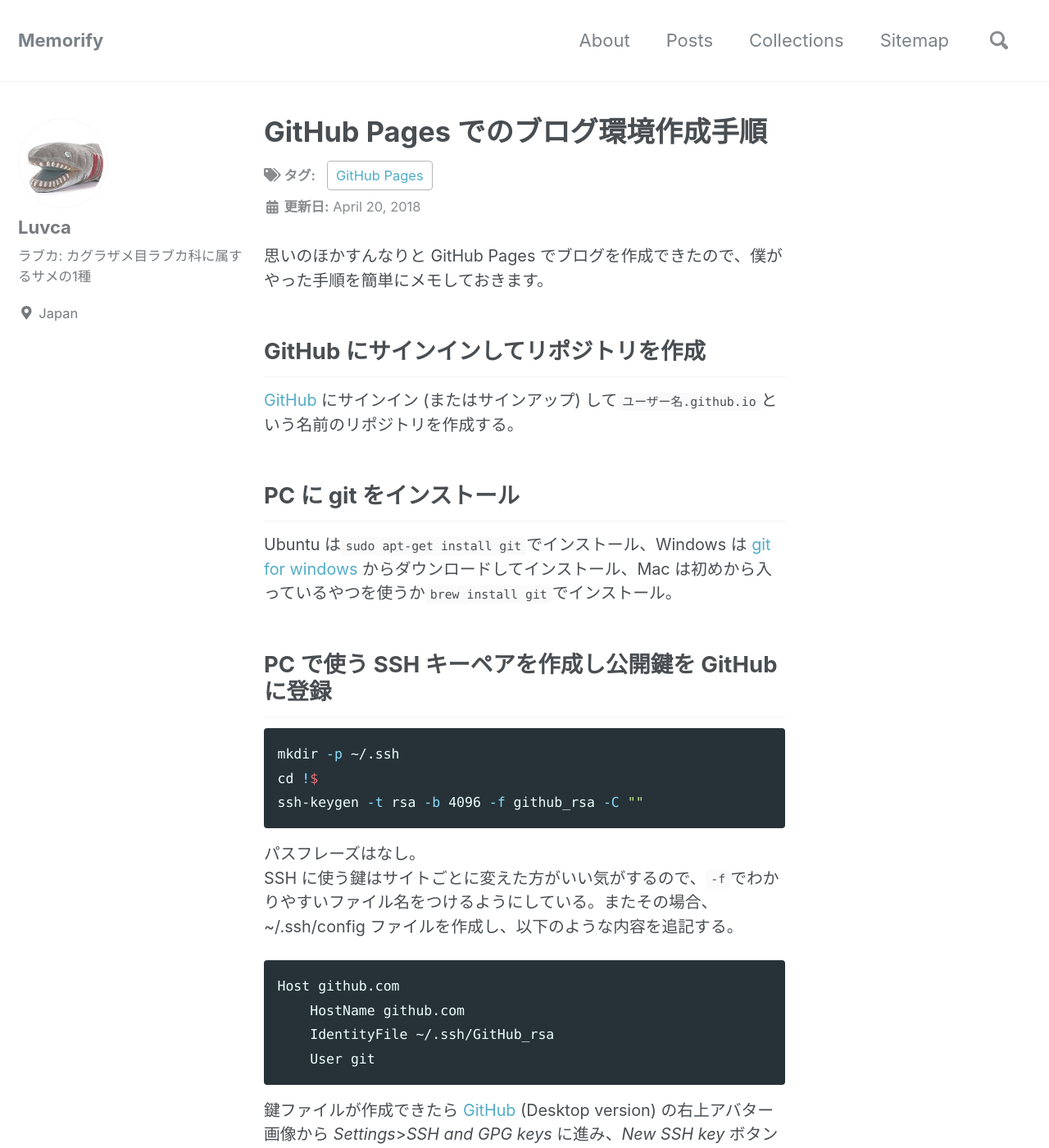
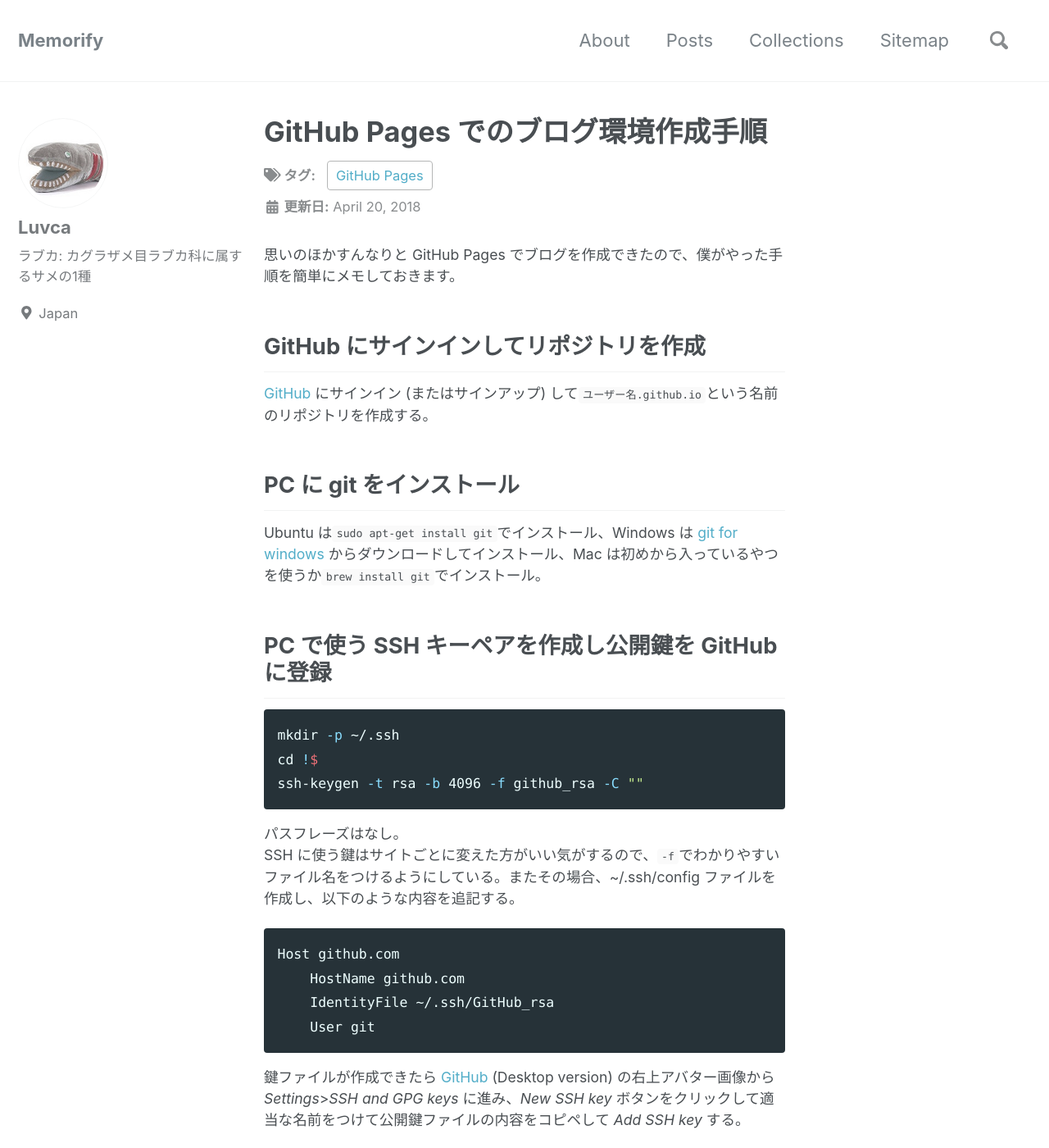
Before and after one commit to Luvca/Luvca.github.io, a Jekyll site: the page built from _posts/2018-04-20-how-to-create-this-blog.md, in a window 1280 px wide and 1400 px high. Shown: the whole window at 82% size. Built offline with Jekyll 4.4.1, drawn with Linux system fonts in a browser that asks for light colours; nearby versions of some CDN libraries.

Commit message:
Update style

```diff
--- a/_sass/minimal-mistakes/_page.scss
+++ b/_sass/minimal-mistakes/_page.scss
@@ -75,7 +75,7 @@
   p,
   li,
   dl {
-    font-size: 0.9em;
+    font-size: 0.8em;
   }
 
   /* paragraph indents */
--- a/_sass/minimal-mistakes/_variables.scss
+++ b/_sass/minimal-mistakes/_variables.scss
@@ -15,7 +15,7 @@
 /* system typefaces */
 $serif: Georgia, Times, serif !default;
 $sans-serif: -apple-system, BlinkMacSystemFont, "Roboto", "Segoe UI",
-  "Meiryo UI", Meiryo, メイリオ,
+  "Hiragino Kaku Gothic ProN", Meiryo, メイリオ,
   "Helvetica Neue", "Lucida Grande", Arial, sans-serif !default;
 $monospace: Menlo, Monaco, Consolas, "Lucida Console", monospace !default;
 
```
